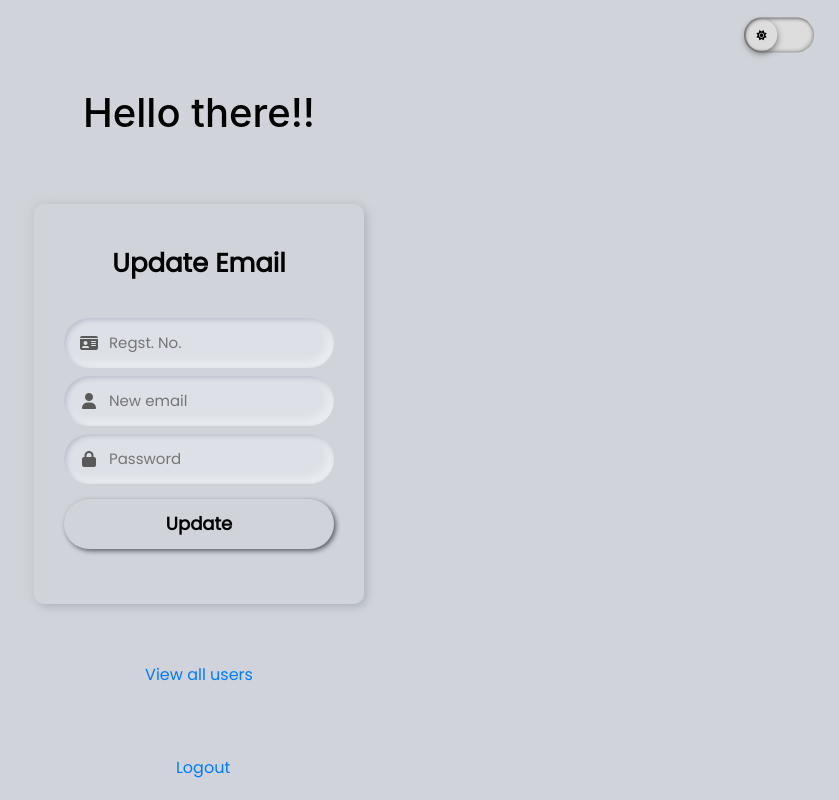
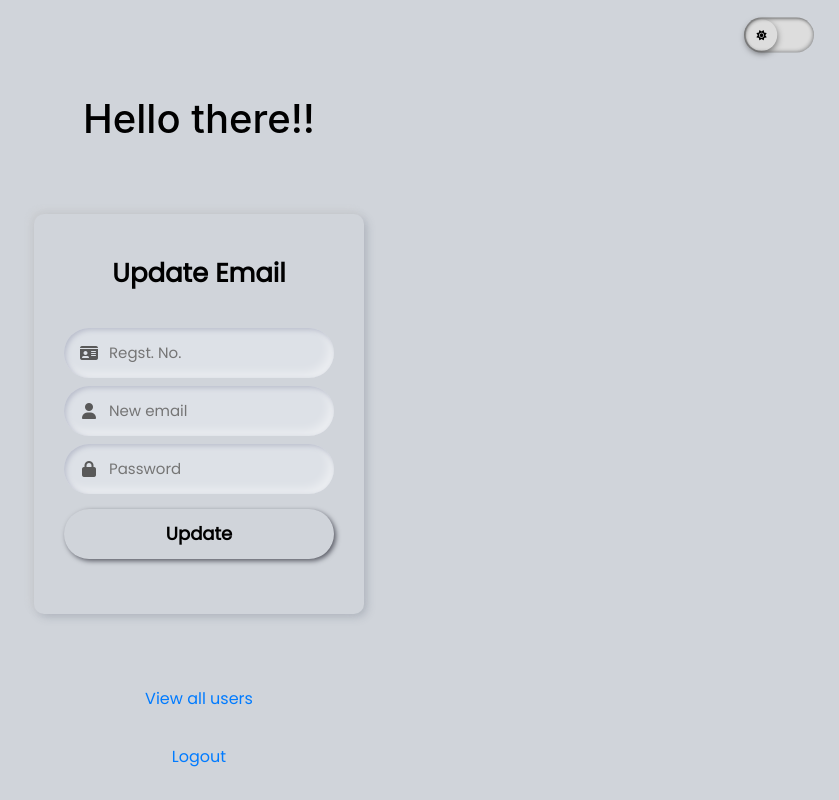
Before and after one commit to mm1025web/Node-JS, a website: page views/home.html in a window 1280 px wide. Shown: the whole page, without its empty margins (441-1280 px from the left). Drawn offline with nearby package versions, Linux system fonts and the light colour scheme; files that its build step writes are made by us from their sources; files whose address does not match are found by name.

Commit message:
final commit

```diff
--- a/public/css/style.css
+++ b/public/css/style.css
@@ -306,10 +306,10 @@ body{
    text-decoration: underline;
  }
 .logout{
-  position: absolute;
+  /* position: absolute; */
   margin-top:10px;
   bottom: 20px;
-  left: 48.2%;
+  /* left: 50%; */
   display: flex;
   justify-content: center;
 }
@@ -340,7 +340,6 @@ body{
   box-shadow: inset 2px 2px 5px #00000073,
               inset -5px -5px 10px rgba(25, 28, 32, 0.288);
 }
-
 
 .avatar-upload {
   position: absolute;
--- a/views/home.html
+++ b/views/home.html
@@ -88,9 +88,12 @@
 
         </form>
       </div>
+      <div class="linksbtm text-center">
+           <a href="/view" class="logout">View all users</a><br>
 
-    <a href="/view">View all users</a><br>
-    <a href="/logout" class="logout">Logout</a>
+            <a href="/logout" class="logout">Logout</a>
+      </div>
+
 
 
     <script src="https://code.jquery.com/jquery-3.2.1.slim.min.js" integrity="sha384-KJ3o2DKtIkvYIK3UENzmM7KCkRr/rE9/Qpg6aAZGJwFDMVNA/GpGFF93hXpG5KkN" crossorigin="anonymous"></script>
```
